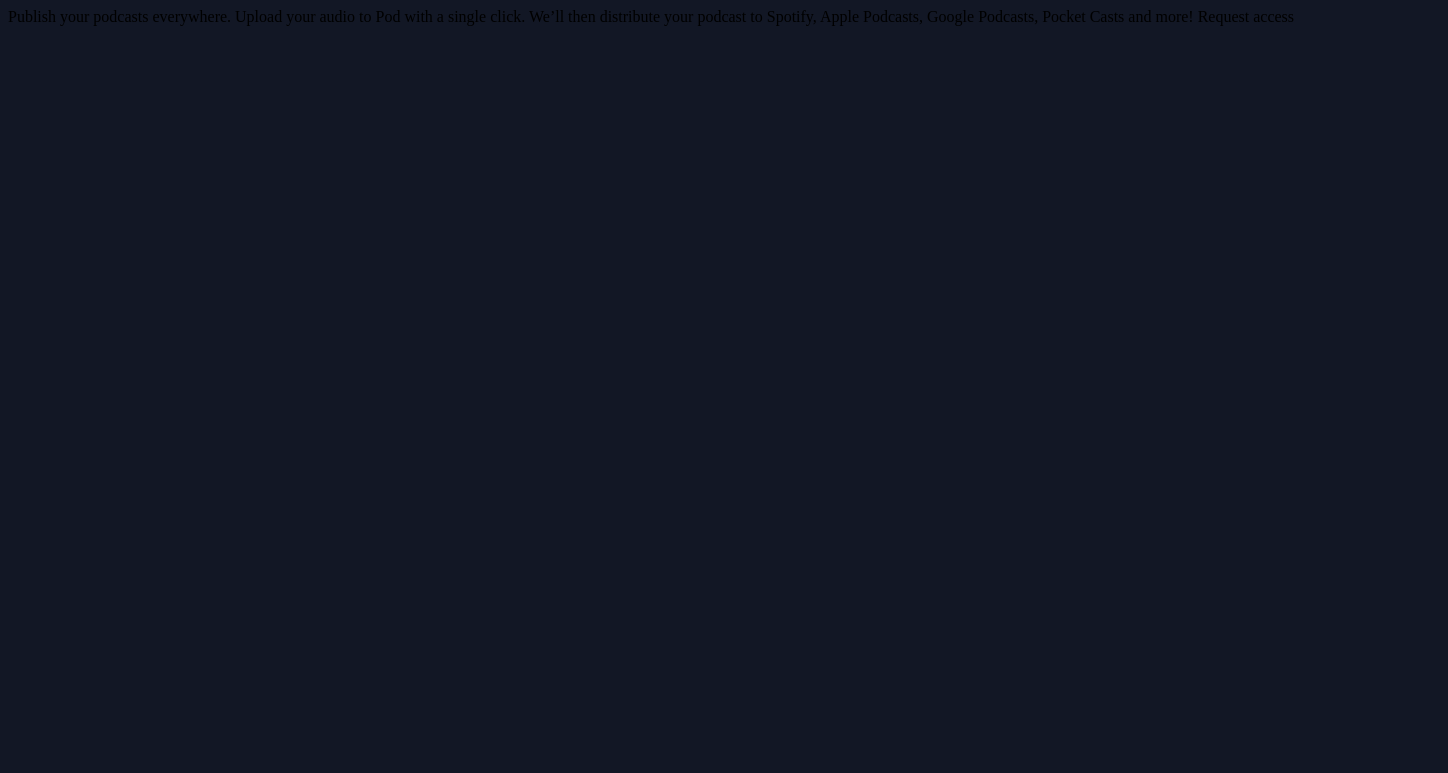
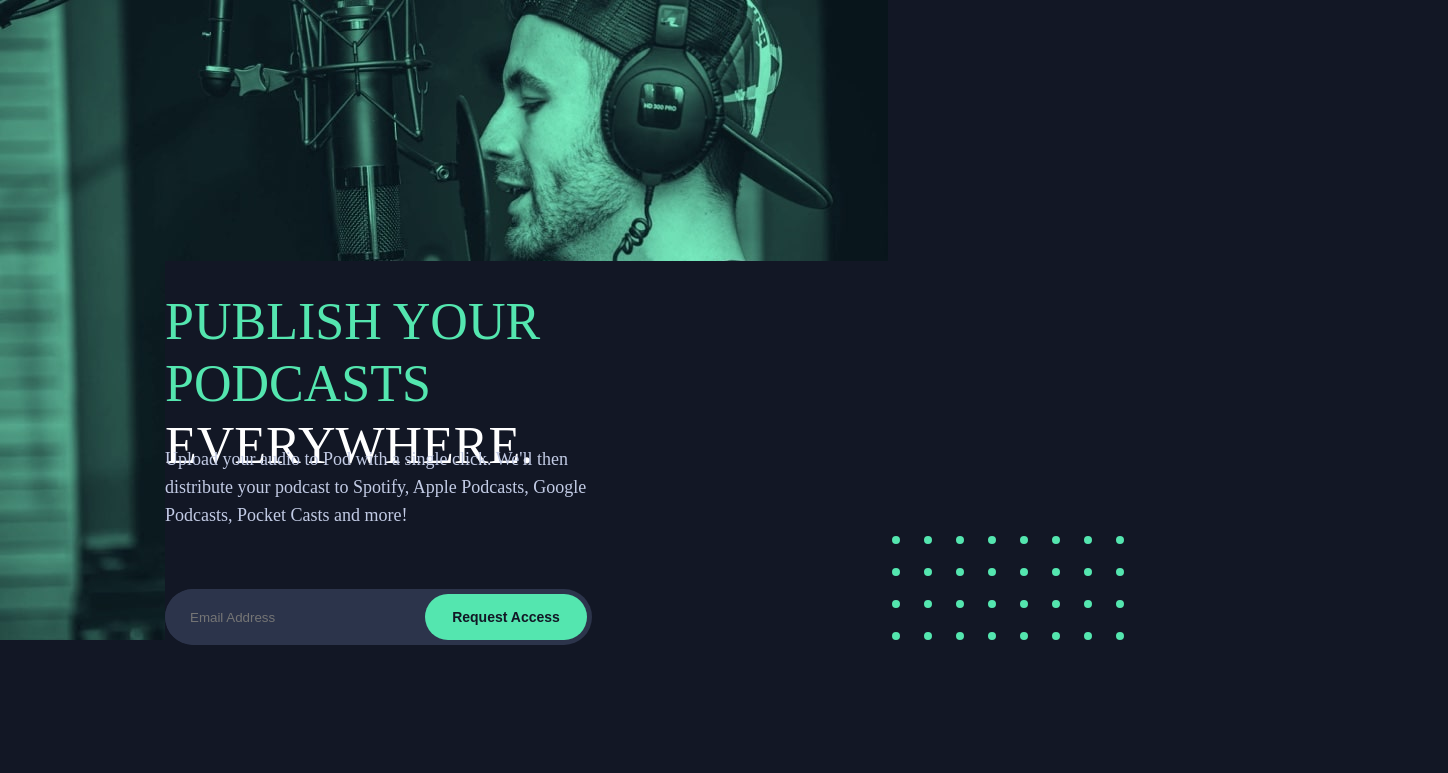
Before and after one commit to robinramma/LandingPage-Podcast-DistributionApp, a plain HTML site: page index.html in a window 1280 px wide. Shown: the top 773 px of the page, 1448 px wide, since content can reach past the window. Drawn offline with Linux system fonts and the light colour scheme.

Commit message:
2cnd initial commit

```diff
--- a/index.html
+++ b/index.html
@@ -20,11 +20,21 @@
   <link rel="stylesheet" href="styles.css">
 </head>
 <body>
-  Publish your podcasts everywhere.
-
-  Upload your audio to Pod with a single click. We’ll then distribute your podcast to Spotify,
-  Apple Podcasts, Google Podcasts, Pocket Casts and more!
-
-  Request access
+  <section id="intro">
+    <h1>
+      <span class="title-green">Publish your podcasts</span>
+      <br>everywhere.
+    </h1>
+    <p>
+      Upload your audio to Pod with a single click. We'll then distribute your podcast to Spotify, Apple Podcasts, Google Podcasts, Pocket Casts and more!
+    </p>
+    <form id="singup">
+      <input type="email" name="email" placeholder="Email Address"/><button type="submit">Request Access</button>
+    </form>
+</section>
+<section id="img">
+    <img src="/assets/desktop/image-host.jpg" alt="host" />
+    <img class='patterns' src="/assets/desktop/bg-pattern-dots.svg" alt="dots">
+</section>
 </body>
 </html>
--- a/styles.css
+++ b/styles.css
@@ -8,12 +8,81 @@
  * v1.0 2/22/21
  */
 
+* {
+    margin: 0;
+    padding: 0;
+    box-sizing: border-box;
+}
 body {
-
-/* Design System */
-    position: relative;
-    width: 1440px;
-    height: 2067px;
-
     background: #121725;
+  }
+#intro {
+    z-index: 10;
+    background-color: #121725; /* 121725 */
+    position: absolute;
+    width: 723px;
+    height: 509px;
+    left: 165px;
+    top: 261px;
 }
+.title-green {
+    color: #54E6AF;
+}
+#intro h1  {
+    color: #FFFFFF;
+    font-size: 52px;
+    line-height: 62px;
+    text-transform: uppercase;
+    width: 646px;
+    height: 124px;
+    left: 165px;
+    top: 349px;
+    margin-top: 30px;
+    font-family: Chivo;
+    font-style: normal;
+    font-weight: normal;
+}
+#intro p {
+    color: #C2CBE5;
+    width: 445px;
+    height: 84px;
+    font-size: 18px;
+    line-height: 28px;
+    margin-bottom: 60px;
+    margin-top: 30px;
+}
+#singup {
+    display: flex;
+    background: #2C344B;
+    height: 56px;
+    width: 427px;
+    left: 165px;
+    top: 621px;
+    border-radius: 28px;
+    overflow: hidden;
+}
+#singup > input[type='email'] {
+    border-radius: 28px 0 0 28px;
+    margin-right: auto;
+    padding-left: 25px;
+    background: #2C344B;
+    color: #FFFFFF;
+    border: none;
+}
+#singup input:focus{
+    outline: none;
+}
+#singup button {
+    border-radius: 28px;
+    width: 162px;
+    height: 46px;
+    margin-top: 5px;
+    margin-right: 5px;
+    font-size: 14px;
+    font-weight: bold;
+    line-height: 28px;
+    background-color: #54E6AF;
+    color: #121725;
+    border: none;
+    cursor: pointer;
+}
```
Also changed, not shown: 1 other file.
